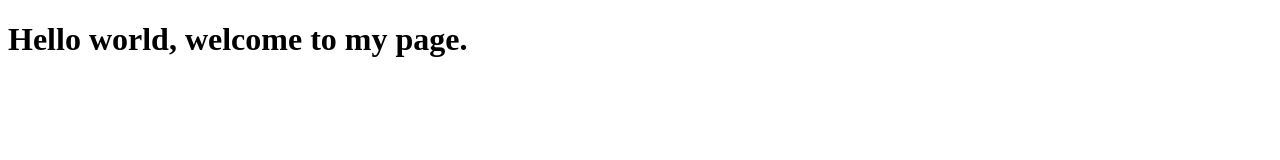
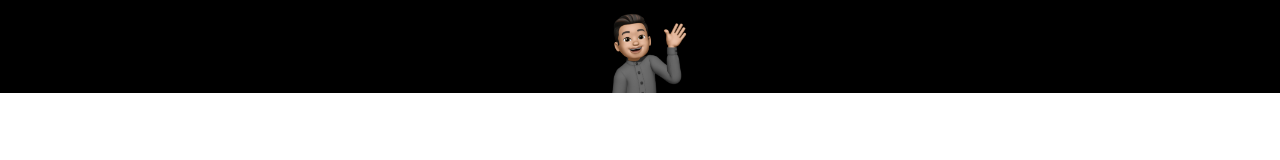
Before and after one commit to nickrollo/nickrollo.github.io, a plain HTML site: page index.html in a window 1280 px wide. Drawn offline with Linux system fonts and the light colour scheme.

Commit message:
commit 1

```diff
--- a/index.html
+++ b/index.html
@@ -5,8 +5,14 @@
     <meta http-equiv="X-UA-Compatible" content="IE=edge">
     <meta name="viewport" content="width=device-width, initial-scale=1.0">
     <title>Nick Rollolazo - Portfolio</title>
+    <link rel="stylesheet" href="./static/stylesMobile.css">
 </head>
 <body>
-    <h1>Hello world, welcome to my page.</h1>
+    <header>
+        <div class="topNavBar">
+            <img src="./static/self_photo_dark.jpg" alt="animated photo waving" class="navPhoto">
+        </div>
+
+    </header>
 </body>
 </html>
--- /dev/null
+++ b/static/stylesMobile.css
@@ -0,0 +1,19 @@
+* {
+    margin: 0;
+    padding: 0;
+    box-sizing: border-box;
+}
+
+.topNavBar {
+    display: flex;
+    background-color: black;
+    align-items: center;
+    justify-content: center;
+}
+
+img.navPhoto {
+    width: 6rem;
+    height: auto;
+
+
+}
```
Also changed, not shown: static/self_photo_dark.jpg (added).
